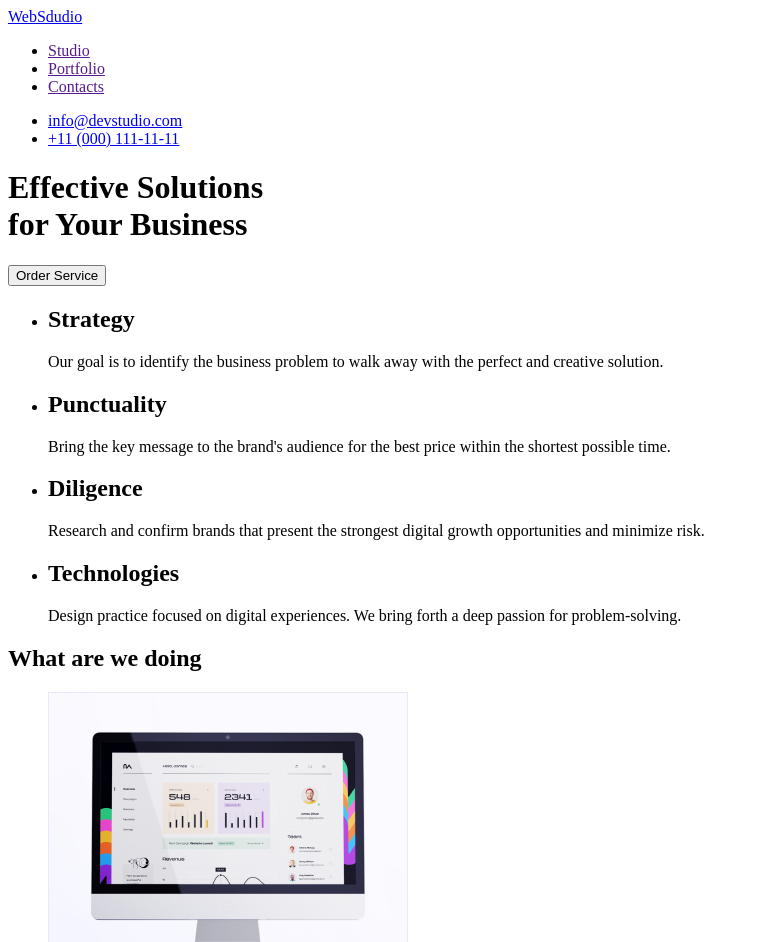
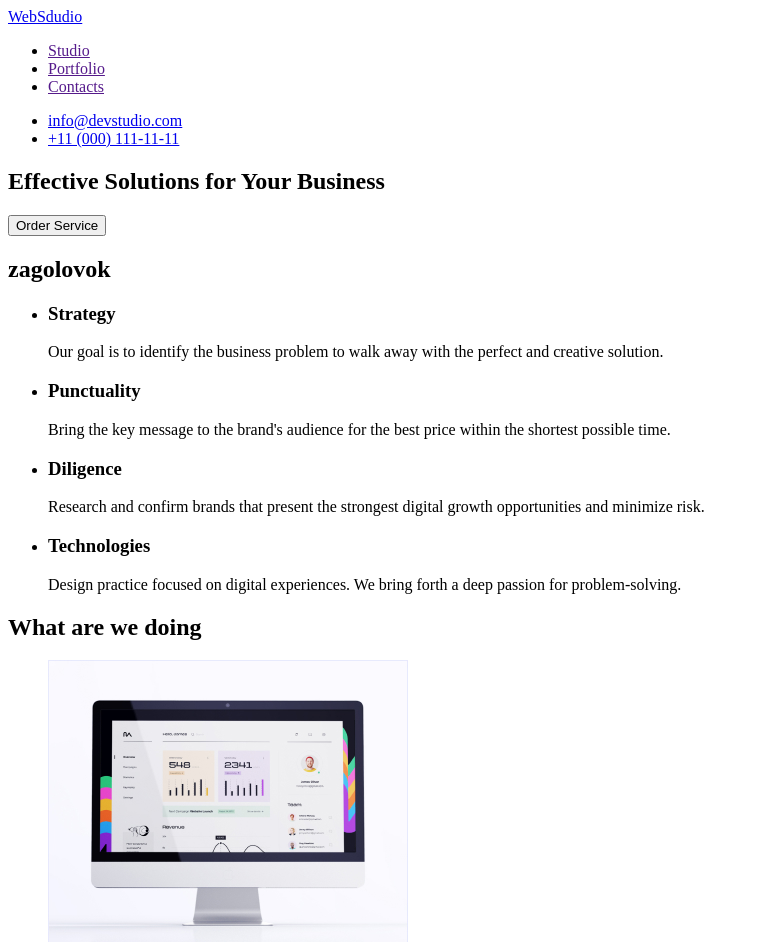
Before and after one commit to allauser/goit-markup-hw-01, a plain HTML site: page index.html in a window 1280 px wide. Shown: the top 942 px of the page, without its empty margins (0-759 px from the left). Drawn offline with Linux system fonts and the light colour scheme.

Commit message:
Update index.html

```diff
--- a/index.html
+++ b/index.html
@@ -26,23 +26,25 @@
     </header>
 
     <main>
-
-            <h1>Effective Solutions <br> for Your Business</h1>
+        <section>
+            <h1>Effective Solutions for Your Business</h1>
             <button type="button">Order Service</button>
+        </section>
 
     <section>
+        <h2>zagolovok</h2>
         <ul>
-            <li><h2>Strategy</h2>
+            <li><h3>Strategy</h3>
                 <p>Our goal is to identify the business problem to walk away with the perfect and creative solution.</p>
             </li>
             <li>
-                <h2>Punctuality</h2>
+                <h3>Punctuality</h3>
                 <p>Bring the key message to the brand's audience for the best price within the shortest possible time.</p>
             </li>
-            <li><h2>Diligence</h2>
+            <li><h3>Diligence</h3>
                 <p>Research and confirm brands that present the strongest digital growth opportunities and minimize risk.</p>
             </li>
-            <li><h2>Technologies</h2>
+            <li><h3>Technologies</h3>
                 <p>Design practice focused on digital experiences. We bring forth a deep passion for problem-solving.</p>
             </li>
         </ul>
@@ -62,8 +64,9 @@
         </ul>
     </section>
 
-    <section><h2>Our Team</h2>
-       <ul>
+    <section>
+        <h2>Our Team</h2>
+        <ul>
         <li>
             <img src="./images/team/mark.jpg" alt="Mark" width="264" height="260">
             <h3>Mark Guerrero</h3>
@@ -89,7 +92,7 @@
     </main>
     <footer>
         <a href=".index.html">WebSdudio</a>
-        <p>Increase the flow of customers and <br> sales for your business with digital <br> marketing & growth solutions.</p>
+        <p>Increase the flow of customers and sales for your business with digital marketing & growth solutions.</p>
 
     </footer>
 </body>
```
